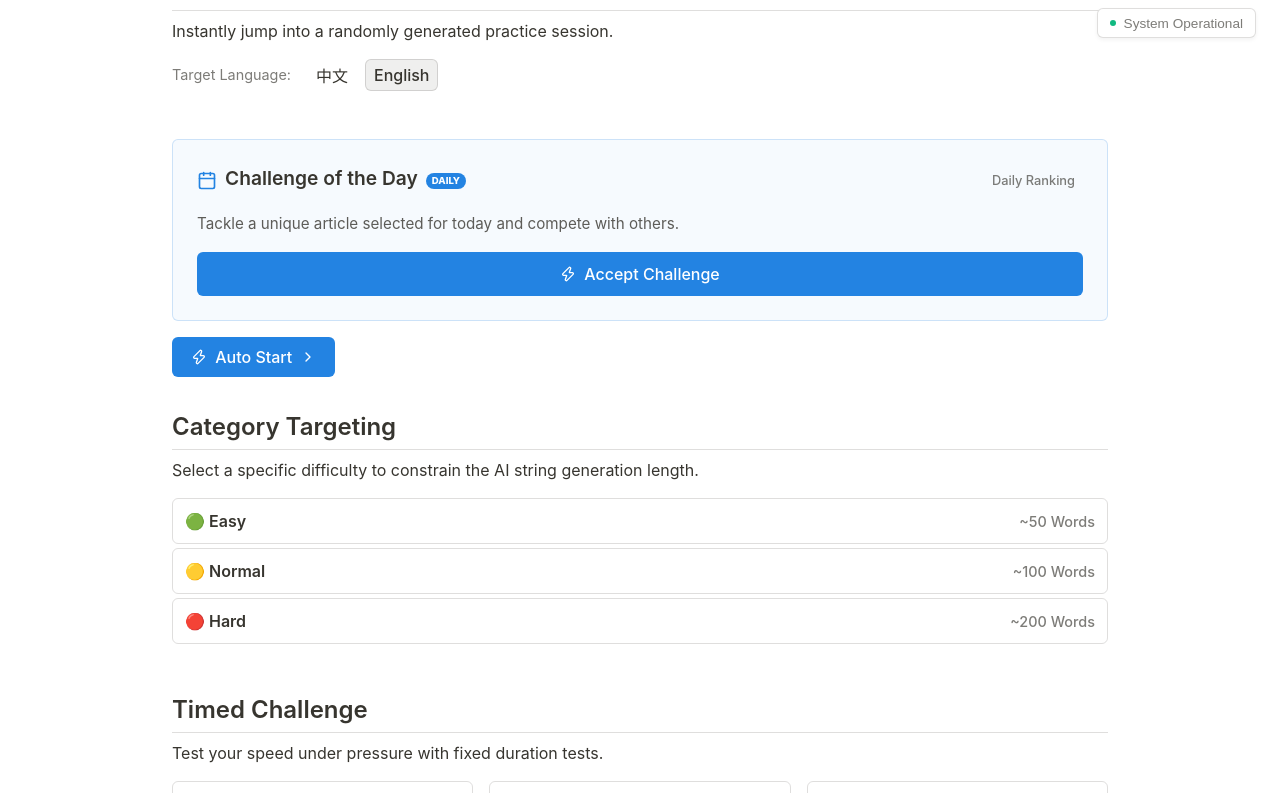
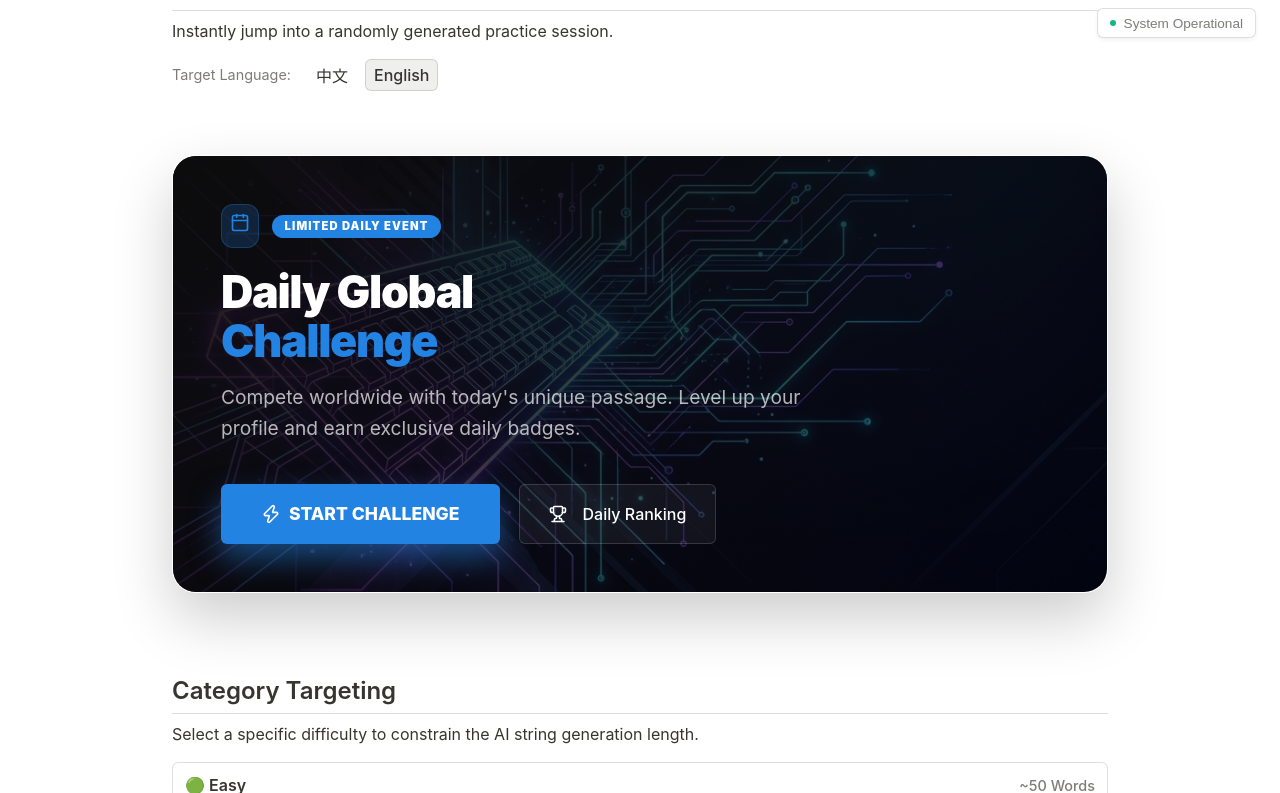
Before and after one commit to lucas112600/Typing, a Next.js app: page / in a window 1280 px wide. Shown: the part 746-1539 px from the top of the page. Built offline with nearby package versions, Linux system fonts and the light colour scheme; no server answers.

Commit message:
fix: resolve home page syntax corruption and implement immersive daily challenge banner

```diff
--- a/src/app/auth/login/page.tsx
+++ b/src/app/auth/login/page.tsx
@@ -163,7 +163,7 @@ export default function LoginPage() {
       </button>
 
       <div style={{ marginTop: "2rem", textAlign: "center", fontSize: "0.9rem", color: "var(--foreground-muted)" }}>
-        Don't have an account? <Link href="/auth/register" style={{ color: "#2383E2", fontWeight: 600 }}>Sign up</Link>
+        Don&apos;t have an account? <Link href="/auth/register" style={{ color: "#2383E2", fontWeight: 600 }}>Sign up</Link>
       </div>
     </div>
   );
--- a/src/components/HomeInteraction.tsx
+++ b/src/components/HomeInteraction.tsx
@@ -214,54 +214,103 @@ export default function HomeInteraction() {
         </div>
       </div>
 
-      {/* Daily Challenge Block */}
-      <div style={{
-        marginTop: "2rem",
-        padding: "1.5rem",
-        background: "rgba(35, 131, 226, 0.04)",
-        border: "1px solid rgba(35, 131, 226, 0.2)",
-        borderRadius: "var(--radius)",
-        display: "flex",
-        flexDirection: "column",
-        gap: "1rem"
-      }}>
-         <div style={{ display: "flex", justifyContent: "space-between", alignItems: "center" }}>
-            <div style={{ display: "flex", alignItems: "center", gap: "0.5rem" }}>
-               <Calendar size={20} color="#2383E2" />
-               <h2 className="notion-h2" style={{ margin: 0, border: "none", fontSize: "1.2rem" }}>{t.daily_challenge}</h2>
-               <span style={{
-                 fontSize: "0.6rem",
-                 background: "#2383E2",
-                 color: "#fff",
-                 padding: "1px 6px",
-                 borderRadius: "10px",
-                 fontWeight: 800
-               }}>{t.daily_badge}</span>
+      {/* Premium Daily Global Challenge Banner */}
+      <div
+        onClick={handleStartDaily}
+        style={{
+          width: "100%",
+          padding: "3rem",
+          borderRadius: "24px",
+          position: "relative",
+          overflow: "hidden",
+          cursor: "pointer",
+          marginTop: "3rem",
+          marginBottom: "3rem",
+          boxShadow: "0 25px 60px rgba(0,0,0,0.2)",
+          border: "1px solid rgba(255,255,255,0.08)",
+          transition: "all 0.4s cubic-bezier(0.16, 1, 0.3, 1)"
+        }}
+        className="app-card"
+        onMouseEnter={(e) => {
+          e.currentTarget.style.transform = "scale(1.01) translateY(-5px)";
+          e.currentTarget.style.boxShadow = "0 35px 80px rgba(0,0,0,0.3)";
+        }}
+        onMouseLeave={(e) => {
+          e.currentTarget.style.transform = "scale(1) translateY(0)";
+          e.currentTarget.style.boxShadow = "0 25px 60px rgba(0,0,0,0.2)";
+        }}
+      >
+        {/* Visual Background */}
+        <div style={{
+          position: "absolute",
+          top: 0,
+          left: 0,
+          right: 0,
+          bottom: 0,
+          backgroundImage: "url('/daily_challenge_banner.png')",
+          backgroundSize: "cover",
+          backgroundPosition: "center",
+          filter: "brightness(0.5) saturate(1.1)",
+          zIndex: 0
+        }} />
+
+        {/* Glassmorphic/Gradient Overlay */}
+        <div style={{
+          position: "absolute",
+          top: 0,
+          left: 0,
+          right: 0,
+          bottom: 0,
+          background: "linear-gradient(135deg, rgba(13,13,13,0.95) 0%, rgba(13,13,13,0.4) 60%, transparent 100%)",
+          zIndex: 1
+        }} />
+
+        {/* Content */}
+        <div style={{ position: "relative", zIndex: 10, maxWidth: "600px" }}>
+          <div style={{ display: "flex", alignItems: "center", gap: "0.8rem", marginBottom: "1.2rem" }}>
+            <div style={{ padding: "0.5rem", background: "rgba(35, 131, 226, 0.2)", borderRadius: "12px", border: "1px solid rgba(35, 131, 226, 0.3)" }}>
+              <Calendar size={20} color="#2383E2" />
             </div>
-            <button className="app-button" onClick={() => router.push("/leaderboard")} style={{ width: "auto", fontSize: "0.8rem", color: "var(--foreground-muted)" }}>
-               {t.daily_ranking}
+            <div style={{
+              background: "#2383E2",
+              color: "white",
+              fontSize: "0.7rem",
+              fontWeight: 900,
+              padding: "0.2rem 0.8rem",
+              borderRadius: "50px",
+              textTransform: "uppercase",
+              letterSpacing: "0.1em"
+            }}>
+              Limited Daily Event
+            </div>
+          </div>
+
+          <h2 style={{ fontSize: "2.8rem", fontWeight: 900, color: "white", margin: "0 0 1rem 0", letterSpacing: "-0.03em", lineHeight: 1.1 }}>
+            Daily Global <br/> <span style={{ color: "#2383E2" }}>Challenge</span>
+          </h2>
+
+          <p style={{ color: "rgba(255,255,255,0.7)", fontSize: "1.2rem", lineHeight: 1.6, marginBottom: "2.5rem" }}>
+            Compete worldwide with today&apos;s unique passage. Level up your profile and earn exclusive daily badges.
+          </p>
+
+          <div style={{ display: "flex", gap: "1.2rem", alignItems: "center", flexWrap: "wrap" }}>
+            <button
+              onClick={(e) => { e.stopPropagation(); handleStartDaily(); }}
+              disabled={generating}
+              className="app-button primary"
+              style={{ width: "auto", padding: "1.2rem 2.5rem", fontSize: "1.1rem", fontWeight: 800, boxShadow: "0 15px 30px rgba(35, 131, 226, 0.5)" }}
+            >
+              {generating ? "Generating..." : <><Zap size={20} /> START CHALLENGE</>}
             </button>
-         </div>
-         <p className="notion-p" style={{ fontSize: "0.95rem", opacity: 0.8, margin: 0 }}>{t.daily_challenge_desc}</p>
-         <button
-            className="app-button primary"
-            onClick={handleStartDaily}
-            disabled={generating}
-            style={{ width: "100%", padding: "0.75rem", justifyContent: "center" }}
-          >
-            {generating ? t.generating : <><Zap size={16} /> {t.take_challenge}</>}
-         </button>
-      </div>
-
-      <div style={{ display: "flex", gap: "1rem", flexWrap: "wrap", marginTop: "1rem" }}>
-         <button
-            className="app-button primary"
-            onClick={() => handleStart()}
-            disabled={generating}
-            style={{ width: "auto", padding: "0.5rem 1.2rem", height: "40px" }}
-          >
-            {generating ? t.generating : <><Zap size={16} /> {t.auto_start} <ChevronRight size={16} /></>}
-         </button>
+            <button
+              onClick={(e) => { e.stopPropagation(); router.push("/leaderboard"); }}
+              className="app-button"
+              style={{ width: "auto", background: "rgba(255,255,255,0.05)", border: "1px solid rgba(255,255,255,0.15)", color: "white", padding: "1.2rem 1.8rem" }}
+            >
+              <Trophy size={18} style={{ marginRight: "0.5rem" }} /> {t.daily_ranking || "Ranking"}
+            </button>
+          </div>
+        </div>
       </div>
 
       {/* Difficulty Targeting */}
```
Also changed, not shown: public/daily_challenge_banner.png (added).
